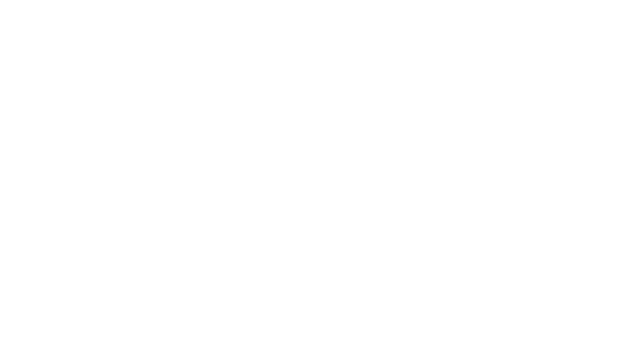
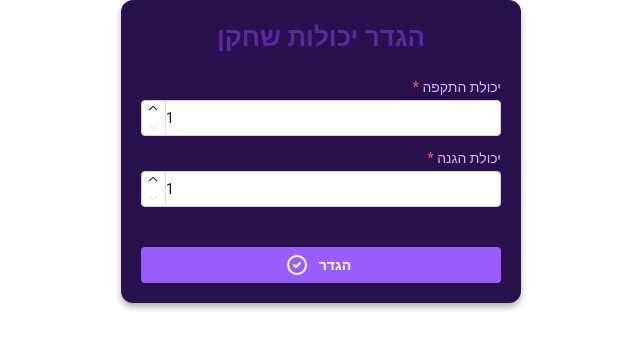
Before and after one commit to amitcohen321/dribble, a React (Vite) app: page /set-power in a window 1280 px wide. Before the commit this address had no page. Shown: the top 348 px of the page, without its empty margins (319-959 px from the left). Built offline with nearby package versions, Linux system fonts and the light colour scheme.

Commit message:
done with initial ui and components and modals. continue to migrate to monorepo

```diff
--- a/src/main.tsx
+++ b/src/main.tsx
@@ -5,11 +5,12 @@ import { BrowserRouter, Routes, Route } from "react-router";
 import AuthPage from "./ui/pages/AuthPage/AuthPage";
 import DashboardPage from "./ui/pages/DashboardPage/DashboardPage";
 import GamePage from "./ui/pages/GamePage/GamePage";
-import CreateGamePage from "./ui/pages/CreateGamePage/CreateGamePage";
+import CreateGamePage from "./ui/modals/CreateGameModal/CreateGameModal";
 import AddPlayerModal from "./ui/modals/AddPlayerModal/AddPlayerModal";
 import "@mantine/core/styles.css";
 import { MantineProvider } from "@mantine/core";
 import { theme } from "./theme";
+import SetPowerModal from "./ui/modals/SetPowerModal/SetPowerModal";
 
 createRoot(document.getElementById("root")!).render(
   <StrictMode>
@@ -26,6 +27,7 @@ createRoot(document.getElementById("root")!).render(
           />
           <Route path="/create-game" element={<CreateGamePage />} />
           <Route path="/add-player" element={<AddPlayerModal />} />
+          <Route path="/set-power" element={<SetPowerModal />} />
         </Routes>
       </BrowserRouter>
     </MantineProvider>
--- a/src/ui/components/PlayerCard.module.css
+++ b/src/ui/components/PlayerCard.module.css
@@ -9,6 +9,6 @@
 }
 
 .groupStyle {
-    column-gap: 10px !important;
+    column-gap: 7px !important;
     text-align: right;
 }
--- a/src/ui/pages/CreateGamePage/CreateGamePage.tsx
+++ b/src/ui/modals/CreateGameModal/CreateGameModal.tsx
@@ -4,7 +4,8 @@ import { DateInput, TimeInput } from "@mantine/dates";
 import { IconCircleCheck, IconPlayFootball } from "@tabler/icons-react";
 import Header from "../../layout/Header/Header";
 import Footer from "../../layout/Footer/Footer";
-import styles from "./CreateGamePage.module.css";
+import styles from "./CreateGameModal.module.css";
+import ModalContainer from "../ModalContainer/ModalContainer";
 
 const CreateGamePage: React.FC = () => {
   const [formData, setFormData] = useState({
@@ -30,7 +31,7 @@ const CreateGamePage: React.FC = () => {
   };
 
   return (
-    <div className={styles.container}>
+    <ModalContainer opened={true} onClose={() => {}} title="יצירת משחק">
       <Header />
       <Container fluid className={styles.content}>
         <div className={styles.formWrapper}>
@@ -109,7 +110,7 @@ const CreateGamePage: React.FC = () => {
         </div>
       </Container>
       <Footer />
-    </div>
+    </ModalContainer>
   );
 };
 
--- /dev/null
+++ b/src/ui/modals/SetPowerModal/SetPowerModal.module.css
@@ -0,0 +1,44 @@
+.formWrapper {
+    width: 100%;
+    max-width: 400px;
+    margin: 0 auto;
+    padding: 20px;
+    background-color: #29114e;
+    border-radius: 12px;
+    box-shadow: 0 4px 6px rgba(0, 0, 0, 0.3);
+    color: #dbb4ff;
+}
+
+.formTitle {
+    text-align: center;
+    margin-bottom: 20px;
+    color: #5c28a0;
+}
+
+.form {
+    display: flex;
+    flex-direction: column;
+    gap: 20px;
+}
+
+.inputGroup {
+    display: flex;
+    flex-direction: column;
+    gap: 10px;
+}
+
+.input {
+    width: 100%;
+}
+
+.submitButton {
+    direction: ltr;
+    margin-top: 20px;
+    background-color: #9a5eff !important;
+    transition: transform 0.2s, box-shadow 0.2s;
+}
+
+.submitButton:hover {
+    background-color: #7938cc !important;
+    box-shadow: 0 4px 8px rgba(0, 0, 0, 0.4);
+}
--- /dev/null
+++ b/src/ui/modals/SetPowerModal/SetPowerModal.tsx
@@ -0,0 +1,68 @@
+// React Component: AttackDefenseFormModal
+import React, { useState } from "react";
+import { Title, NumberInput, Button } from "@mantine/core";
+import { IconCircleCheck } from "@tabler/icons-react";
+import styles from "./SetPowerModal.module.css";
+import ModalContainer from "../ModalContainer/ModalContainer";
+
+const SetPowerModal = () => {
+  const [formData, setFormData] = useState({
+    attackAbility: 1,
+    defenseAbility: 1,
+  });
+
+  const handleInputChange = (field, value) => {
+    setFormData((prev) => ({
+      ...prev,
+      [field]: value || 1, // Default to 1 if value is empty or invalid
+    }));
+  };
+
+  const handleSubmit = (e) => {
+    e.preventDefault();
+    console.log("Submitted Data:", formData);
+    // TODO: Add form submission logic
+  };
+
+  return (
+    <ModalContainer opened={true} onClose={() => {}} title="הגדר יכולות שחקן">
+      <div className={styles.formWrapper}>
+        <Title order={2} className={styles.formTitle}>
+          הגדר יכולות שחקן
+        </Title>
+        <form onSubmit={handleSubmit} className={styles.form}>
+          <div className={styles.inputGroup}>
+            <NumberInput
+              label="יכולת התקפה"
+              value={formData.attackAbility}
+              onChange={(value) => handleInputChange("attackAbility", value)}
+              min={1}
+              max={5}
+              required
+              className={styles.input}
+            />
+            <NumberInput
+              label="יכולת הגנה"
+              value={formData.defenseAbility}
+              onChange={(value) => handleInputChange("defenseAbility", value)}
+              min={1}
+              max={5}
+              required
+              className={styles.input}
+            />
+          </div>
+          <Button
+            type="submit"
+            fullWidth
+            leftSection={<IconCircleCheck />}
+            className={styles.submitButton}
+          >
+            הגדר
+          </Button>
+        </form>
+      </div>
+    </ModalContainer>
+  );
+};
+
+export default SetPowerModal;
--- a/src/ui/pages/GamePage/GamePage.module.css
+++ b/src/ui/pages/GamePage/GamePage.module.css
@@ -30,10 +30,12 @@ h3 {
 }
 
 .content {
-    max-width: 95%;
+margin-top:20px;
     flex: 1;
-    padding: 20px;
-    overflow-y: auto;
+    padding-left: 50px;
+    padding-left: 50px;
+    text-align: right;
+
 }
 
 /* Section Styles */
@@ -42,6 +44,7 @@ h3 {
 .teamsSection {
     margin-bottom: 30px;
     text-align: right;
+    justify-content: right;
 }
 
 .playersSection,
@@ -90,8 +93,7 @@ h3 {
     align-items: center;
     gap: 8px;
     background-color: #9088e63d;
-    padding: 10px 0;
-    margin-bottom: 15px;
+    padding: 50px 0;
 }
 
 /* Player Styles */
--- a/src/ui/pages/GamePage/GamePage.tsx
+++ b/src/ui/pages/GamePage/GamePage.tsx
@@ -56,6 +56,30 @@ const GamePage = ({ role = "admin", onAddPlayer, onShuffleTeams }) => {
     {
       firstName: "אייל",
       lastName: "אלימלך",
+      phoneNumber: "054-1234567",
+      participationStatus: "מגרש",
+    },
+    {
+      firstName: "אבשלום",
+      lastName: "נתן",
+      phoneNumber: "054-1234567",
+      participationStatus: "מגרש",
+    },
+    {
+      firstName: "אבשלום",
+      lastName: "נתן",
+      phoneNumber: "054-1234567",
+      participationStatus: "מגרש",
+    },
+    {
+      firstName: "אבשלום",
+      lastName: "נתן",
+      phoneNumber: "054-1234567",
+      participationStatus: "מגרש",
+    },
+    {
+      firstName: "אבשלום",
+      lastName: "נתן",
       phoneNumber: "054-1234567",
       participationStatus: "מגרש",
     },
```
Also changed, not shown: src/ui/components/PlayerCard.tsx (+0 -15 lines), src/store/AppContext.ts (added), src/ui/modals/CreateGameModal/CreateGameModal.module.css (renamed from src/ui/pages/CreateGamePage/CreateGamePage.module.css).
